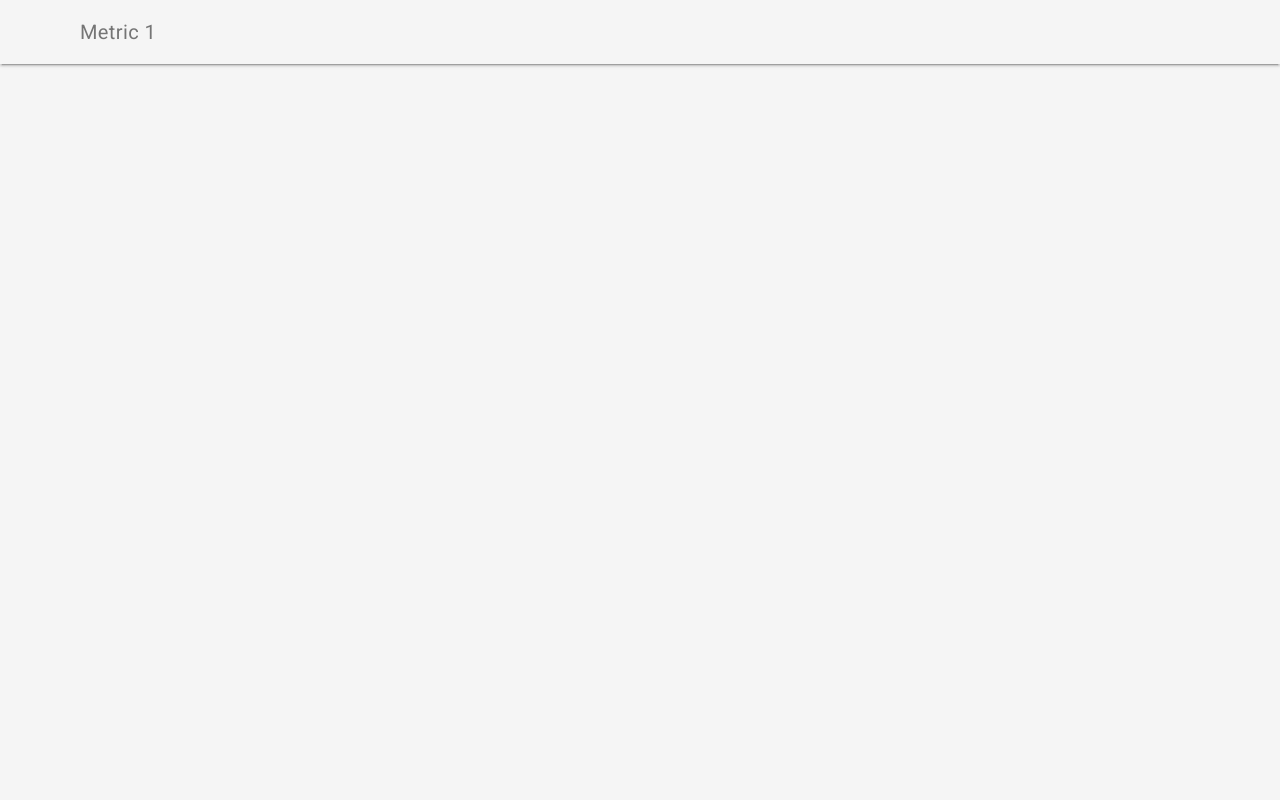
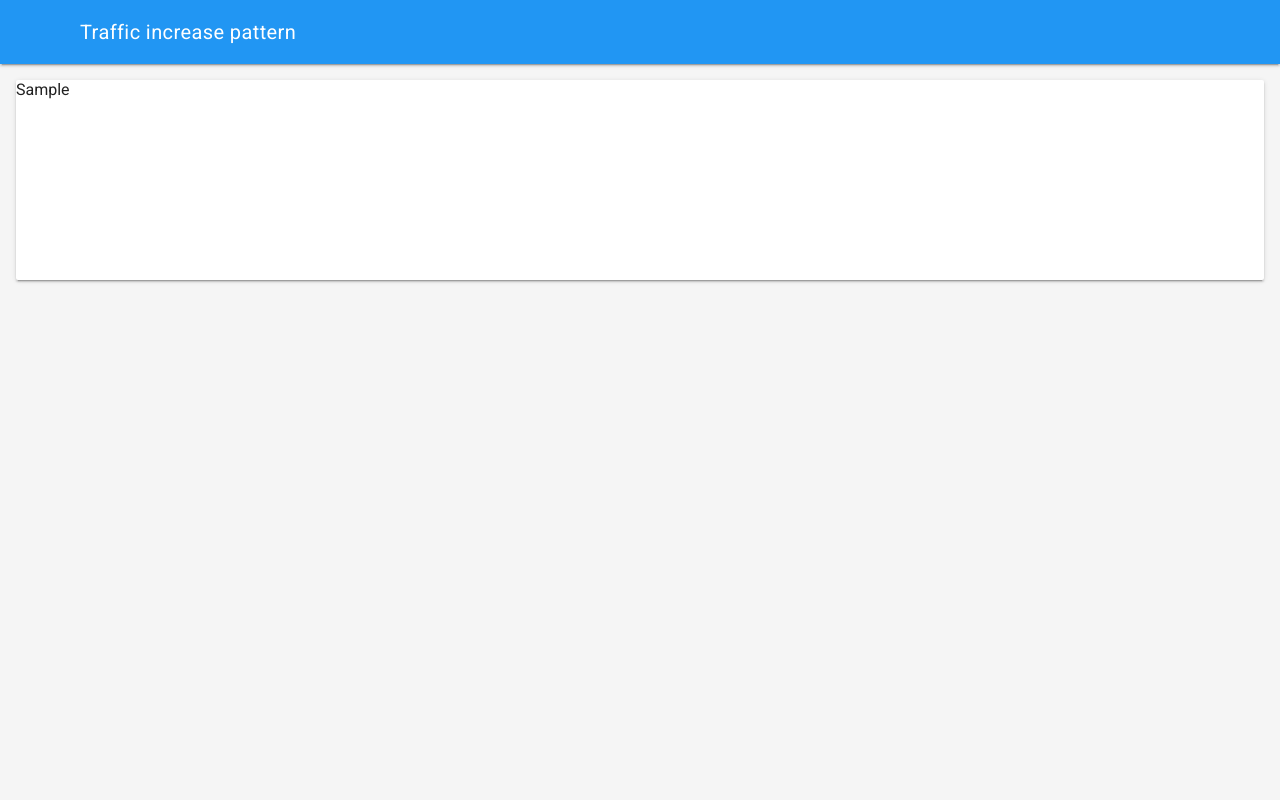
Before and after one commit to shashvatshukla/visualising-political-shills, a Flask app: template templates/metric1.html in a window 1280 px wide. Run offline with Flask 2, Linux system fonts and the light colour scheme; the template is opened without the code that fills it: most values are stand-ins (such as "Sample title", 1, 10 or a date in 2020).

Commit message:
Added metrics

```diff
--- a/templates/metric1.html
+++ b/templates/metric1.html
@@ -2,7 +2,7 @@
 <html lang="en">
 <head>
     <meta charset="utf-8">
-    <title>Metric 1</title>
+    <title>Traffic increase pattern</title>
 
     <link rel="shortcut icon" href="../static/twitter_icon.jpg">
 
@@ -24,23 +24,29 @@
 </head>
 <body>
 <div class="mdl-layout mdl-js-layout mdl-layout--fixed-header">
-    <header class="demo-header mdl-layout__header mdl-color--grey-100 mdl-color-text--grey-600">
+    <header class="demo-header mdl-layout__header mdl-color--blue mdl-color-text--white">
         <div class="mdl-layout__header-row">
-            <span class="mdl-layout-title">Metric 1</span>
+            <span class="mdl-layout-title">Traffic increase pattern</span>
         </div>
     </header>
     <div class="demo-drawer mdl-layout__drawer mdl-color--blue-grey-900 mdl-color-text--blue-grey-50">
         <nav class="demo-navigation mdl-navigation mdl-color--blue-grey-800">
-            <a class="mdl-navigation__link" href="dashboard.html"><i class="mdl-color-text--white material-icons" role="presentation">dashboard</i><font color="white">Dashboard</font></a>
-            <a class="mdl-navigation__link" href="metric1.html"><i class="mdl-color-text--white material-icons" role="presentation">perm_data_setting</i><font color="white">Metric1</font></a>
-            <a class="mdl-navigation__link" href="metric2.html"><i class="mdl-color-text--white material-icons" role="presentation">perm_data_setting</i><font color="white">Metric2</font></a>
+            <a class="mdl-navigation__link" href="\dashboard"><i class="mdl-color-text--white material-icons" role="presentation">dashboard</i><font color="white">Dashboard</font></a>
+            <a class="mdl-navigation__link" href="\metric1"><i class="mdl-color-text--white material-icons" role="presentation">perm_data_setting</i><font color="white">Traffic increase pattern</font></a>
+            <a class="mdl-navigation__link" href="\metric2"><i class="mdl-color-text--white material-icons" role="presentation">perm_data_setting</i><font color="white">Coefficient of traffic manipulation</font></a>
             <a class="mdl-navigation__link" href="metric3.html"><i class="mdl-color-text--white material-icons" role="presentation">perm_data_setting</i><font color="white">Metric3</font></a>
             <a class="mdl-navigation__link" href="metric4.html"><i class="mdl-color-text--white material-icons" role="presentation">perm_data_setting</i><font color="white">Metric4</font></a>
             <a class="mdl-navigation__link" href="metric5.html"><i class="mdl-color-text--white material-icons" role="presentation">perm_data_setting</i><font color="white">Metric5</font></a>
         </nav>
     </div>
     <main class="mdl-layout__content mdl-color--grey-100">
-
+        <div class="mdl-grid">
+            <div class = "mdl-cell mdl-cell--12-col">
+                <div class="demo-card-wide mdl-card mdl-shadow--2dp" style="width: 100%">
+                    {{div_traffic_increase2}}
+                </div>
+            </div>
+        </div>
     </main>
 </div>
 
```
